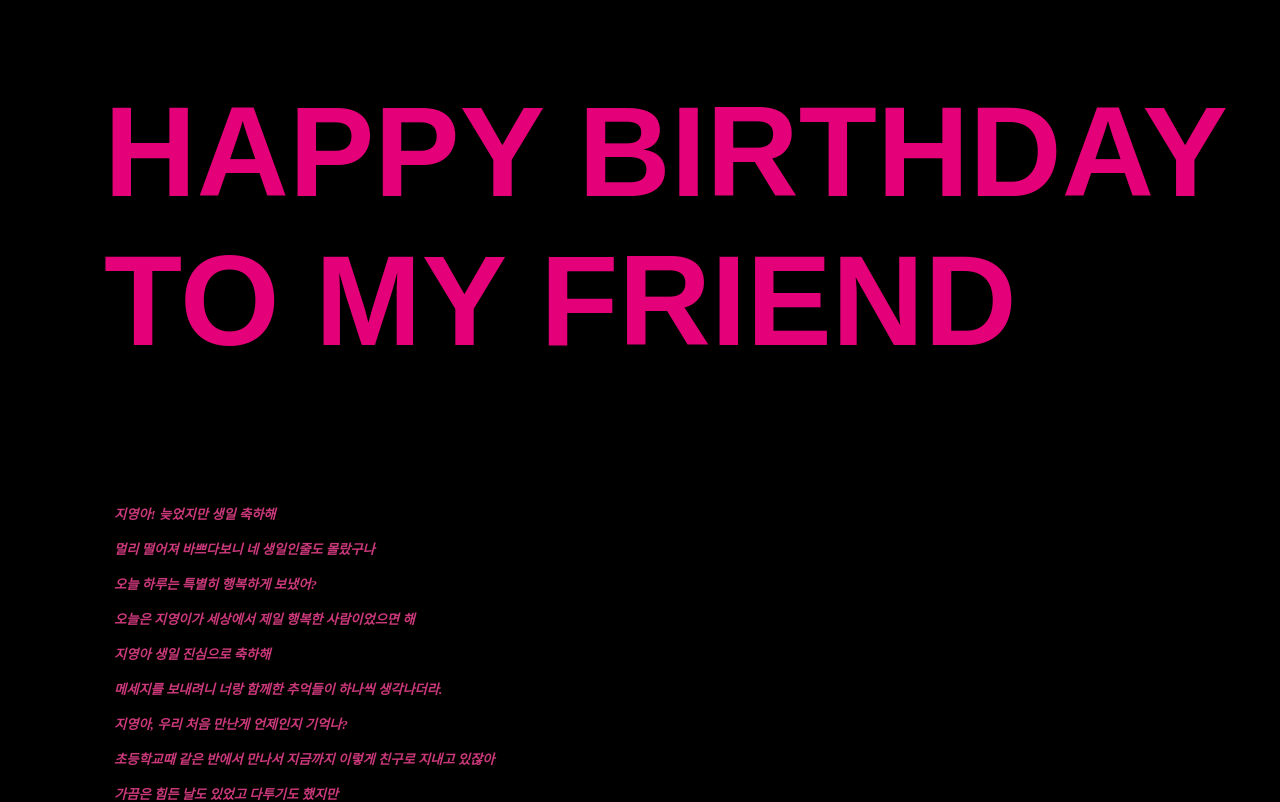
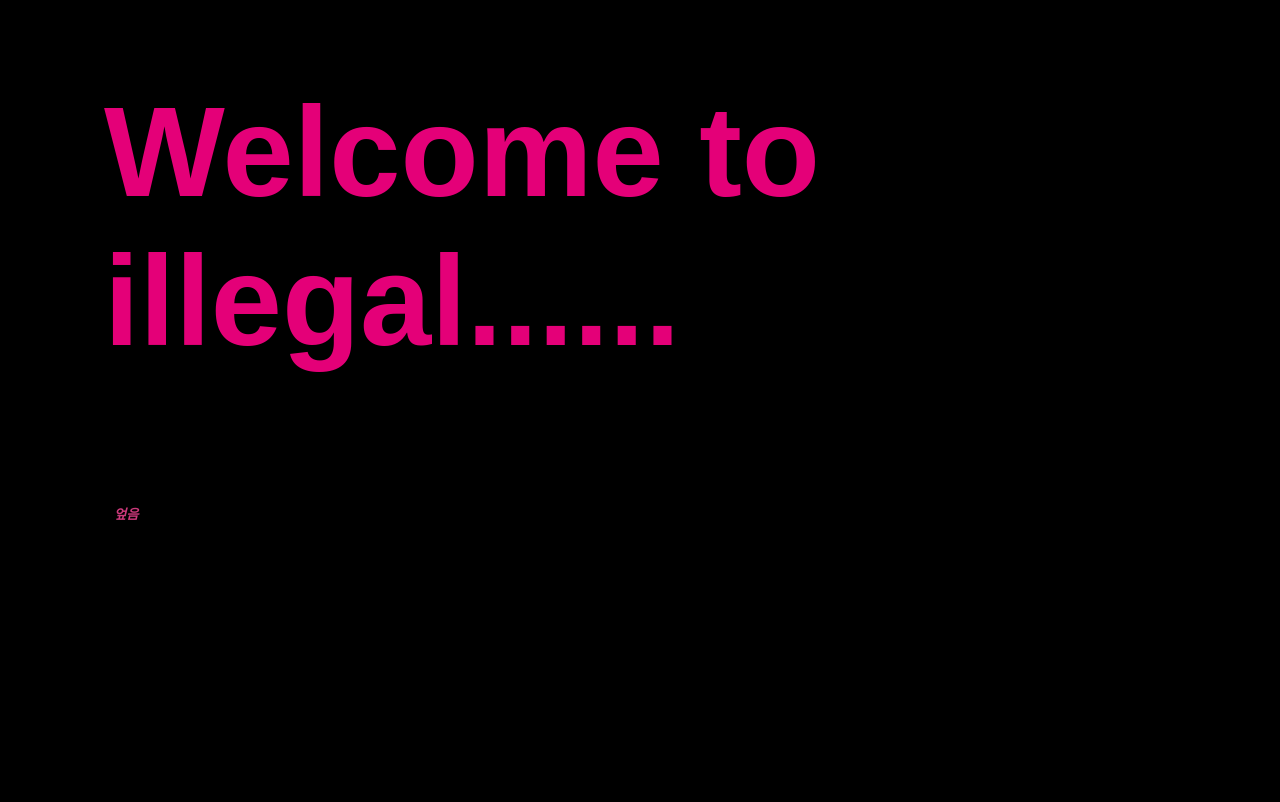
Before and after one commit to ohntrbl/ohntrbl.github.io, a plain HTML site: page my2t.html in a window 1280 px wide. Shown: the top 802 px of the page. Drawn offline with Linux system fonts and the light colour scheme; a web font is replaced by a local one.

Commit message:
Update my2t.html

```diff
--- a/my2t.html
+++ b/my2t.html
@@ -19,7 +19,7 @@
         .title {
             font-family: "Protest Riot", sans-serif;
         }
-        .text {
+        .gd {
             margin-left: 10px;
         }
         body {
@@ -30,35 +30,14 @@
 <body>
     <header>
         <h1 style="color: #e40078 ;"><p style="font-size: 4em;">
-        <span class="title">HAPPY BIRTHDAY TO MY FRIEND</span>
+        <span class="title">Welcome to illegal......</span>
     </p></h1>
     </header>
     <main>
-        <div class="text">
+        <div class="gd">
         <h5>
         <p style="color: #cc397b;">
-    <i>지영아! 늦었지만 생일 축하해<br>
-    <br>멀리 떨어져 바쁘다보니 네 생일인줄도 몰랐구나<br>
-    <br>오늘 하루는 특별히 행복하게 보냈어?<br>
-    <br>오늘은 지영이가 세상에서 제일 행복한 사람이었으면 해<br>
-    <br>지영아 생일 진심으로 축하해<br>
-    <br>메세지를 보내려니 너랑 함께한 추억들이 하나씩 생각나더라.<br>
-    <br>지영아, 우리 처음 만난게 언제인지 기억나?<br>
-    <br>초등학교때 같은 반에서 만나서 지금까지 이렇게 친구로 지내고 있잖아<br>
-    <br>가끔은 힘든 날도 있었고 다투기도 했지만<br>
-    <br>그래도 너와 함께한 추억들이라 행복했어<br>
-    <br>힘들때 얼마나 위로 받는지 몰라<br>
-    <br>요즘 공부하느라 힘들 텐데<br>
-    <br>그래도 잘 챙겨먹고, 네가 건강했으면 좋겠어<br>
-    <br>앞으로도 계속 나랑 친구해줄거지?<br>
-    <br>그럼 평생 네 생일은 내가 책임질게 생일 축하한다!<br>
-    <br>어렵고 힘든 시간 함께 해줘서 고맙고<br>
-    <br>좋은 추억 쌓으면서 오래 함께하자 000야, 생일 축하해<br>
-    <br>태어나줘서 고맙고 내 옆에 있어줘서 고마워<br>
-    <br>다시한번 생일 축하해<br>
-    <br>내년에도 후년에도 계속 네 생일을 축하해주고 싶어<br>
-    <br>우리 오래보는 친구가 되자<br>
-    <br>친구 생일축하메세지 글귀, 문구,이미지 모음 : 네이버 블로그
+    <i>엎음
 </i>
 </p>
 </h5>
@@ -66,7 +45,7 @@
     </main>
     <footer>
         <p style="color: #9d0759;">
-        <small>- 2024.02.18 -</small>
+        <small>- 2024.02.05 -</small>
     </p>
     </footer>
 </body>
```
